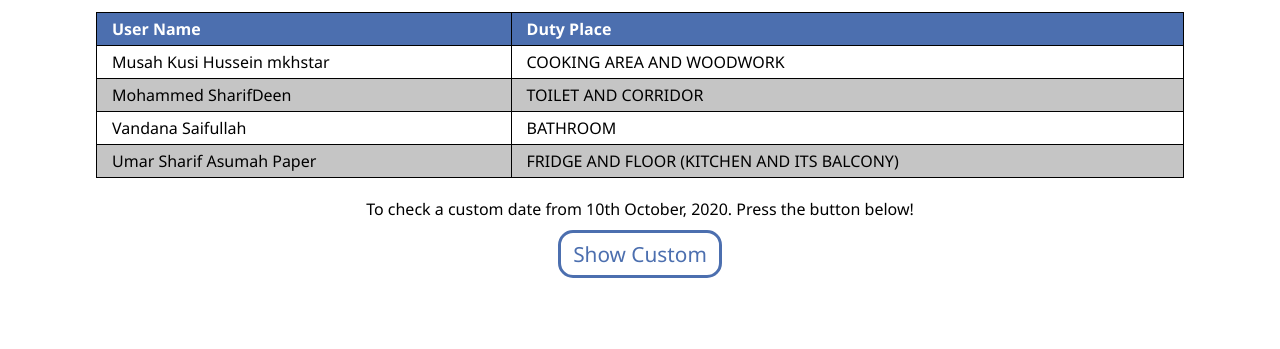
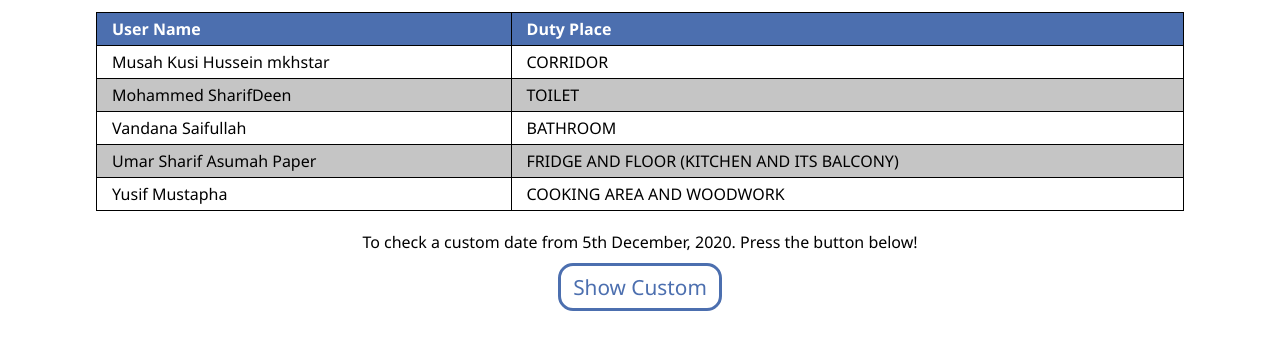
Before and after one commit to mkhstar/ankara-boys, a website built with Parcel: page src/duty.html in a window 1280 px wide. Shown: the part 201-550 px from the top of the page. Built offline with nearby package versions, Linux system fonts and the light colour scheme.

Commit message:
updates december

```diff
--- a/src/duty.html
+++ b/src/duty.html
@@ -17,7 +17,7 @@
         </div>
         <div class="modal-content">
           <label for="custom-date">Choose Date</label>
-          <input min="2020-10-10" max="" type="date" id="custom-date" />
+          <input min="2020-12-10" max="" type="date" id="custom-date" />
 
           <div class="card modal-table-card">
             <div class="day-and-date-modal"></div>
@@ -54,7 +54,7 @@
           </table>
           <div class="custom-date-card">
             <p>
-              To check a custom date from 10th October, 2020. Press the button
+              To check a custom date from 5th December, 2020. Press the button
               below!
             </p>
             <button id="show-custom-btn">Show Custom</button>
--- a/src/main.js
+++ b/src/main.js
@@ -8,15 +8,15 @@ const users = [
   {
     userName: "Vandana Saifullah",
   },
-  // {
-  //   userName: "Yusif Mustapha",
-  // },
   {
     userName: "Umar Sharif Asumah Paper",
   },
+  {
+    userName: "Yusif Mustapha",
+  },
 ];
 
-const startDate = new Date("19 September 2020").getTime();
+const startDate = new Date("3 October 2020").getTime();
 const todaysDate = new Date().getTime();
 const weekInterval = 604800000;
 
@@ -24,8 +24,8 @@ const dutyPlaces = [
   "BATHROOM",
   "FRIDGE AND FLOOR (KITCHEN AND ITS BALCONY)",
   "COOKING AREA AND WOODWORK",
-  "TOILET AND CORRIDOR",
-  // "CORRIDOR",
+  "CORRIDOR",
+  "TOILET",
 ];
 
 const tbody = document.querySelector(".duty-content tbody");
```
Also changed, not shown: dist/duty.html, dist/index.html, 4 other files.
